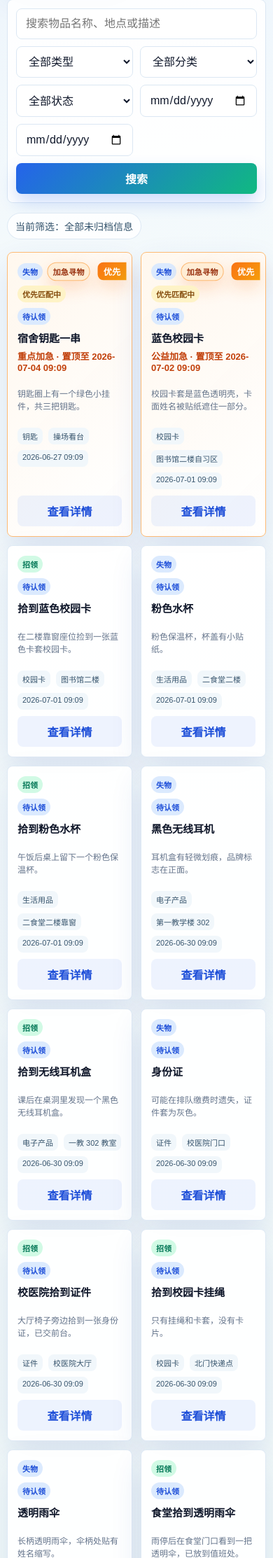
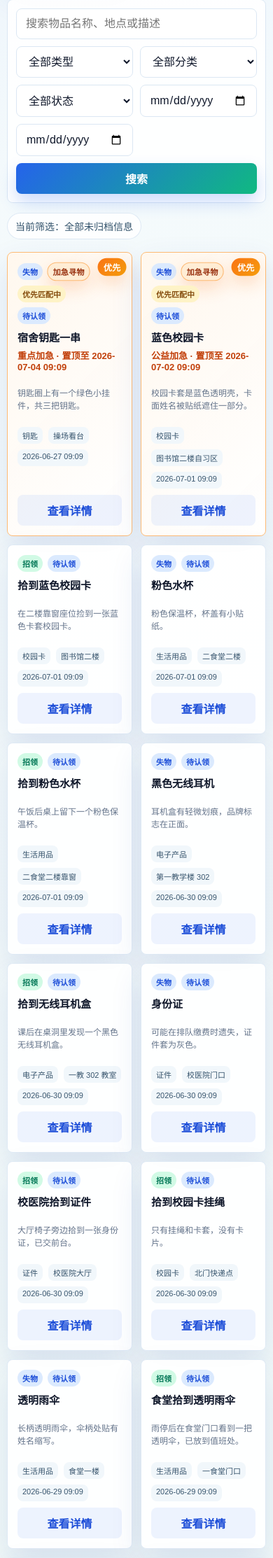
Before and after one commit to fyx722384-commits/campus_lost_found, a Flask app: page / in a window 390 px wide. Shown: the part 1288-3514 px from the top of the page at 70% size. Run offline with Flask 3, Linux system fonts and the light colour scheme; the visitor is signed in with stand-in values (Sample User, id 1); data comes from the database, SQL or seed files in the repository.

Commit message:
Improve mobile layout animations and card badges

```diff
--- a/static/css/style.css
+++ b/static/css/style.css
@@ -730,9 +730,10 @@ th {
     content: "优先";
     position: absolute;
     top: 14px;
-    right: -9px;
+    right: 12px;
+    z-index: 2;
     padding: 5px 10px;
-    border-radius: 8px 0 0 8px;
+    border-radius: 999px;
     color: white;
     font-size: 12px;
     font-weight: 800;
@@ -764,6 +765,10 @@ th {
     justify-content: space-between;
     gap: 12px;
     min-width: 0;
+}
+
+.priority-card .item-card-top {
+    padding-right: 52px;
 }
 
 .type-pill,
@@ -787,6 +792,7 @@ th {
     align-items: center;
     flex-wrap: wrap;
     gap: 7px;
+    flex: 1 1 auto;
     min-width: 0;
 }
 
@@ -1769,6 +1775,7 @@ th {
     }
 
     .priority-card::before {
+        top: 8px;
         right: 8px;
         padding: 4px 8px;
     }
@@ -1777,6 +1784,10 @@ th {
         align-items: flex-start;
         flex-direction: column;
         gap: 8px;
+    }
+
+    .priority-card .item-card-top {
+        padding-right: 44px;
     }
 
     .item-card h2 {
--- a/templates/index.html
+++ b/templates/index.html
@@ -95,8 +95,8 @@
                 <span class="priority-badge">加急寻物</span>
                 <span class="priority-mini">优先匹配中</span>
                 {% endif %}
+                <span class="status-badge {{ item.status|status_class }}">{{ item.status }}</span>
             </div>
-            <span class="status-badge {{ item.status|status_class }}">{{ item.status }}</span>
         </div>
         <h2>{{ item.title }}</h2>
         {% if item.has_active_priority() %}
```
